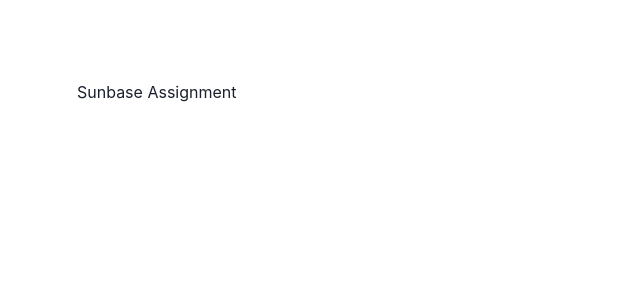
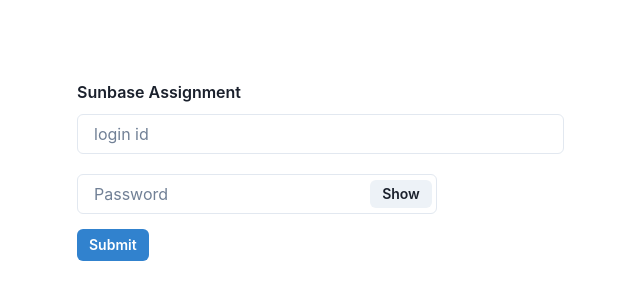
Before and after one commit to akshaykamath45/Sunbase-Assignment, a React (Create React App) app: page / in a window 1280 px wide. Shown: the top 300 px of the page, without its empty margins (3-643 px from the left). Built offline with nearby package versions, Linux system fonts and the light colour scheme.

Commit message:
feat : implemented ui for login page

```diff
--- a/src/App.js
+++ b/src/App.js
@@ -1,10 +1,46 @@
+import "./App.css";
+import { ChakraProvider } from "@chakra-ui/react";
+import { Input } from "@chakra-ui/react";
+import { InputGroup } from "@chakra-ui/react";
+import { InputRightElement } from "@chakra-ui/react";
+import { Button } from "@chakra-ui/react";
+import react from "react";
+import { useState } from "react";
+function App() {
+  const [show, setShow] = useState(false);
+  const handleClick = () => setShow(!show);
 
-import './App.css';
-
-function App() {
   return (
     <div className="App">
-      <h1>Sunbase Assignment</h1>
+      <h1 className="header">Sunbase Assignment</h1>
+      <div id="login-page">
+        <Input
+          variant="outline"
+          placeholder="login id"
+          htmlSize={40}
+          width="auto"
+          className="login-id"
+        />
+        <div className="password">
+          <InputGroup size="md">
+            <Input
+              pr="4.5rem"
+              type={show ? "text" : "password"}
+              placeholder="Password"
+            />
+            <InputRightElement width="4.5rem">
+              <Button h="1.75rem" size="sm" onClick={handleClick}>
+                {show ? "Hide" : "Show"}
+              </Button>
+            </InputRightElement>
+          </InputGroup>
+        </div>
+        <div className='submit-button'>
+        <Button colorScheme="blue" size="sm" >
+          Submit
+        </Button>
+        </div>
+      </div>
     </div>
   );
 }
```
